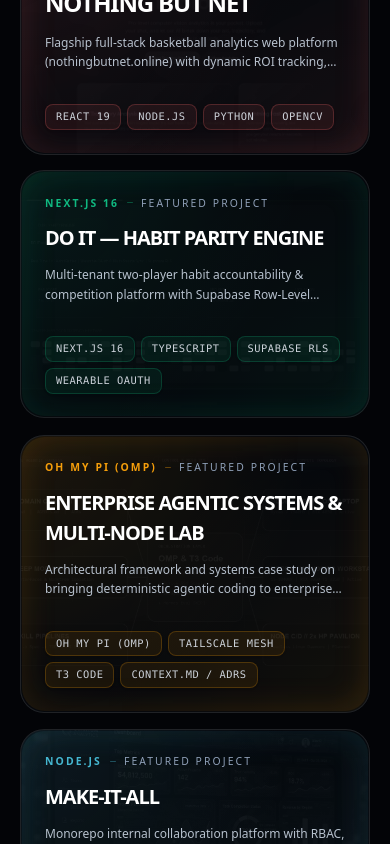
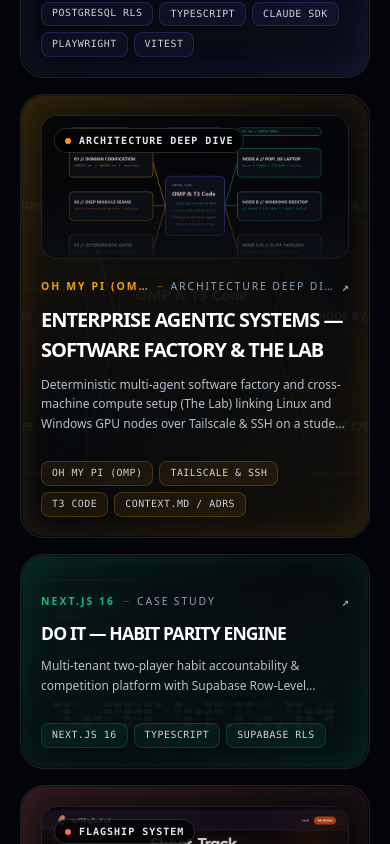
Before and after one commit to Maseeek/portfolio, a Next.js app: page / in a window 390 px wide. Shown: the part 4500-5344 px from the top of the page. Built offline with nearby package versions, Linux system fonts and the light colour scheme.

Commit message:
feat: implement 6-column deterministic Bento packing engine, add navbar X link, and align Software Factory framing

```diff
--- a/app/blog/enterprise-agentic-systems/page.tsx
+++ b/app/blog/enterprise-agentic-systems/page.tsx
@@ -22,13 +22,13 @@
         <div className="space-y-4">
           <div className="inline-flex items-center gap-2 px-3 py-1 rounded-full bg-accent/10 border border-accent/20">
             <Zap className="w-3 h-3 text-accent" />
-            <span className="text-[10px] uppercase tracking-[0.2em] text-accent font-bold">Engineering Framework & Systems Lab</span>
+            <span className="text-[10px] uppercase tracking-[0.2em] text-accent font-bold">The Software Factory & The Lab</span>
           </div>
           <h1 className="text-4xl sm:text-6xl md:text-7xl font-black tracking-tighter text-white uppercase leading-none">
             enterprise<span className="text-accent">agentic</span>systems
           </h1>
           <p className="text-xl md:text-2xl text-muted-foreground font-light tracking-tight max-w-3xl">
-            Bringing deterministic agentic software engineering to enterprise teams, paired with a distributed multi-computer AI agent infrastructure over Tailscale & SSH.
+            Bringing deterministic agentic software engineering to enterprise teams, paired with <strong className="text-white font-medium">The Software Factory</strong> running across <strong className="text-white font-medium">The Lab</strong> over Tailscale & SSH on a student budget.
           </p>
         </div>
 
@@ -97,7 +97,7 @@
             },
             {
               icon: Workflow,
-              title: "Composable Skill Harnesses & Spec Execution",
+              title: "Composable Skill Workflows & Spec Execution",
               artifact: "grill-me → to-spec → to-tickets → TDD",
               desc: "Requirements undergo automated Socratic stress-testing before code is written. Features are broken into orthogonal, file-isolated vertical slices executed concurrently by parallel subagents across isolated worktrees, verified against strict red-green test suites.",
             },
@@ -133,13 +133,13 @@
       <section className="space-y-8 pt-4">
         <div className="space-y-2">
           <div className="inline-flex items-center gap-2 text-xs font-mono uppercase tracking-wider text-accent font-bold">
-            Part 02
+            Part 02 · The Lab
           </div>
           <h2 className="text-3xl md:text-4xl font-black tracking-tight text-white uppercase">
-            Distributed Multi-Computer AI Agent Infrastructure
+            The Lab: Distributed Multi-Computer Compute Setup
           </h2>
           <p className="text-muted-foreground max-w-2xl text-sm md:text-base">
-            A modular, remotely accessible multi-machine environment linking portable Linux development nodes to desktop CUDA compute over a secure Tailscale and SSH mesh.
+            Running the Software Factory on a student budget: linking the computers I already own (portable Linux development + desktop CUDA compute) over a private Tailscale and SSH network before spending on paid cloud credits.
           </p>
         </div>
 
@@ -148,9 +148,9 @@
           <div className="p-4 md:p-6 border-b border-white/10 bg-white/[0.02] flex items-center justify-between">
             <h3 className="font-bold text-white text-base flex items-center gap-2">
               <HardDrive className="w-4 h-4 text-accent" />
-              Hardware Infrastructure Nodes
+              The Lab — Hardware Nodes
             </h3>
-            <span className="text-xs font-mono text-muted-foreground">Tailscale Encrypted Mesh</span>
+            <span className="text-xs font-mono text-muted-foreground">Tailscale Private Network</span>
           </div>
 
           <div className="divide-y divide-white/5 text-sm">
@@ -221,7 +221,7 @@
               </li>
               <li className="flex items-start gap-2">
                 <span className="text-emerald-400 mt-1">•</span>
-                <span><strong>Active Agent Orchestration:</strong> Experimenting with and executing multi-agent pipelines using <strong>Oh My Pi (OMP)</strong> and <strong>T3 Code</strong>.</span>
+                <span><strong>Software Factory Orchestration:</strong> Planning, building, and verifying projects across machines using <strong>Oh My Pi (OMP)</strong> and <strong>T3 Code</strong>.</span>
               </li>
               <li className="flex items-start gap-2">
                 <span className="text-emerald-400 mt-1">•</span>
--- a/app/data/resume.ts
+++ b/app/data/resume.ts
@@ -70,7 +70,7 @@
       description: "Secured competitive 12-month industrial placement in the Systems Team of a FTSE 100 retailer. Leading UI re-architecture for AI Attribution 2.0 using Blazor WebAssembly in a multi-repository, multi-solution microservice ecosystem. Developing internal engineering playbooks and onboarding fellow developers into structured agentic workflows — codifying domain context (CONTEXT.md, ADRs), designing deep-module boundaries to contain blast radius, and enforcing deterministic verification gates.",
       isCurrent: true,
       team: "PIM Strategic Team",
-      skills: ["Blazor WASM", "C# / .NET", "Microservices", "AI Attribution 2.0", "Agentic Harness Design", "Enterprise Systems"],
+      skills: ["Blazor WASM", "C# / .NET", "Microservices", "AI Attribution 2.0", "Agentic Systems", "Enterprise Architecture"],
     },
     {
       company: "Valdris",
@@ -111,14 +111,14 @@
       gallery: [],
     },
     {
-      title: "Nothing But Net",
-      url: "/blog/nothing-but-net",
-      stack: ["React 19", "Node.js", "Python", "OpenCV", "Android (Companion)", "Render"],
-      description: "Flagship full-stack basketball analytics web platform (nothingbutnet.online) with dynamic ROI tracking, physics false-positive rejection, trajectory polynomial regression, and native Android companion capture.",
-      size: "large", // 2x2
-      color: "#FF6B6B", // Coral Red
-      image: "/images/nbn-home.png",
-      gallery: ["/images/nbn-dash.png", "/images/nbn-upload.png"],
+      title: "Enterprise Agentic Systems — Software Factory & The Lab",
+      url: "/blog/enterprise-agentic-systems",
+      stack: ["Oh My Pi (OMP)", "Tailscale & SSH", "T3 Code", "CONTEXT.md / ADRs", "Pop!_OS & CUDA"],
+      description: "Deterministic multi-agent software factory and cross-machine compute setup (The Lab) linking Linux and Windows GPU nodes over Tailscale & SSH on a student budget.",
+      size: "tall", // 2x2 showcase
+      color: "#F59E0B", // Amber
+      image: "/images/agentic-systems.png",
+      gallery: [],
     },
     {
       title: "Do It — Habit Parity Engine",
@@ -131,14 +131,14 @@
       gallery: [],
     },
     {
-      title: "Enterprise Agentic Systems & Multi-Node Lab",
-      url: "/blog/enterprise-agentic-systems",
-      stack: ["Oh My Pi (OMP)", "Tailscale Mesh", "T3 Code", "CONTEXT.md / ADRs", "Pop!_OS & CUDA"],
-      description: "Architectural framework and systems case study on bringing deterministic agentic coding to enterprise teams, paired with a distributed multi-computer AI agent infrastructure over Tailscale & SSH.",
-      size: "wide", // 2x1
-      color: "#F59E0B", // Amber
-      image: "/images/agentic-systems.png",
-      gallery: [],
+      title: "Nothing But Net",
+      url: "/blog/nothing-but-net",
+      stack: ["React 19", "Node.js", "Python", "OpenCV", "Android (Companion)", "Render"],
+      description: "Flagship full-stack basketball analytics web platform (nothingbutnet.online) with dynamic ROI tracking, physics false-positive rejection, trajectory polynomial regression, and native Android companion capture.",
+      size: "large", // 4x2 hero
+      color: "#FF6B6B", // Coral Red
+      image: "/images/nbn-home.png",
+      gallery: ["/images/nbn-dash.png", "/images/nbn-upload.png"],
     },
     {
       title: "Make-It-All",
@@ -167,7 +167,7 @@
       description: "Desktop software applying strict OOP (Inheritance, Polymorphism, Encapsulation) with modular role separation between Administrator and Customer workflows.",
       size: "medium", // 1x1
       color: "#8B5CF6", // Violet
-      image: "/images/embedded-payroll.png",
+      image: "/images/event-ticket-booking.png",
       gallery: [],
     },
     {
--- a/components/projects-section.tsx
+++ b/components/projects-section.tsx
@@ -2,7 +2,7 @@
 
 import { useState } from "react";
 import { motion, AnimatePresence } from "framer-motion";
-import { ProjectBentoCard } from "@/components/ui/project-bento-card";
+import { ProjectBentoCard, type BentoShape } from "@/components/ui/project-bento-card";
 import { resumeData } from "@/app/data/resume";
 import { Layers, Cpu, Globe, Binary } from "lucide-react";
 
@@ -21,6 +21,38 @@
   { key: "systems", label: "Systems & Security", icon: Binary },
 ];
 
+const BENTO_PACKING_PATTERNS: Record<number, BentoShape[]> = {
+  1: ["hero"],
+  2: ["hero", "tall"],
+  3: ["hero", "compact", "compact"],
+  4: ["hero", "tall", "wide", "wide"],
+  5: ["hero", "compact", "compact", "wide", "wide"],
+  6: ["hero", "compact", "compact", "compact", "hero", "compact"],
+  7: ["hero", "tall", "compact", "hero", "compact", "wide", "wide"],
+  8: ["hero", "tall", "compact", "hero", "compact", "compact", "compact", "compact"],
+  9: ["hero", "tall", "compact", "hero", "compact", "wide", "wide", "wide", "wide"],
+  10: ["hero", "tall", "compact", "hero", "compact", "wide", "wide", "compact", "compact", "compact"],
+};
+
+export function getBentoShapes(total: number): BentoShape[] {
+  if (total <= 0) return [];
+  if (BENTO_PACKING_PATTERNS[total]) {
+    return BENTO_PACKING_PATTERNS[total];
+  }
+  const base = [...BENTO_PACKING_PATTERNS[10]];
+  const remaining = total - 10;
+  for (let i = 0; i < remaining; i++) {
+    base.push(remaining % 2 === 0 ? "wide" : "compact");
+  }
+  return base;
+}
+
+const SHAPE_SPAN_CLASSES: Record<BentoShape, string> = {
+  hero: "md:col-span-4 md:row-span-2",
+  tall: "md:col-span-2 md:row-span-2",
+  wide: "md:col-span-3 md:row-span-1",
+  compact: "md:col-span-2 md:row-span-1",
+};
 export const ProjectsSection = () => {
   const [activeCategory, setActiveCategory] = useState<CategoryKey>("all");
 
@@ -71,12 +103,15 @@
         combined.includes("oop") ||
         combined.includes("rls") ||
         combined.includes("security") ||
-        combined.includes("hardware")
+        combined.includes("hardware") ||
+        combined.includes("tailscale") ||
+        combined.includes("linux")
       );
     }
     return true;
   });
 
+  const shapes = getBentoShapes(filteredProjects.length);
   return (
     <section id="work" className="relative py-16 md:py-24 lg:py-28">
       {/* Section Background Glow - Hardware Composited */}
@@ -130,33 +165,32 @@
           </div>
         </div>
 
-        {/* Bento Grid with Framer Motion AnimatePresence */}
+        {/* 6-Column Deterministic Bento Grid with Framer Motion AnimatePresence */}
         <motion.div
           layout
-          className="grid grid-cols-1 md:grid-cols-3 auto-rows-[minmax(180px,auto)] gap-4 md:gap-6"
+          className="grid grid-cols-1 md:grid-cols-6 auto-rows-[minmax(215px,auto)] grid-flow-dense gap-4 md:gap-5"
         >
           <AnimatePresence mode="popLayout">
-            {filteredProjects.map((project) => (
+            {filteredProjects.map((project, index) => {
+              const shape = shapes[index] ?? "compact";
+              return (
                 <motion.div
                   key={project.title}
                   layout
-                initial={{ opacity: 0, scale: 0.95 }}
+                  initial={{ opacity: 0, scale: 0.96 }}
                   animate={{ opacity: 1, scale: 1 }}
-                exit={{ opacity: 0, scale: 0.95 }}
+                  exit={{ opacity: 0, scale: 0.96 }}
                   transition={{ duration: 0.35, ease: [0.16, 1, 0.3, 1] }}
-                className={
-                  project.size === "large"
-                    ? "md:col-span-2 md:row-span-2"
-                    : project.size === "wide"
-                    ? "md:col-span-2 md:row-span-1"
-                    : project.size === "tall"
-                    ? "md:col-span-1 md:row-span-2"
-                    : "md:col-span-1 md:row-span-1"
-                }
+                  className={filteredProjects.length === 1 ? "md:col-span-6 md:row-span-2" : SHAPE_SPAN_CLASSES[shape]}
                 >
-                <ProjectBentoCard project={project} className="h-full" />
+                  <ProjectBentoCard
+                    project={project}
+                    shape={shape}
+                    className="h-full"
+                  />
                 </motion.div>
-            ))}
+              );
+            })}
           </AnimatePresence>
         </motion.div>
       </div>
--- a/components/ui/project-bento-card.tsx
+++ b/components/ui/project-bento-card.tsx
@@ -3,6 +3,8 @@
 import Image from "next/image";
 import Link from "next/link";
 import React from "react";
+
+export type BentoShape = "hero" | "tall" | "wide" | "compact";
 
 interface ProjectBentoCardProps {
   project: {
@@ -13,12 +15,15 @@
     color?: string;
     image?: string;
     url?: string;
+    event?: string;
   };
+  shape?: BentoShape;
   className?: string;
 }
 
 export const ProjectBentoCard = ({
   project,
+  shape = "compact",
   className,
 }: ProjectBentoCardProps) => {
   const rafRef = React.useRef<number | null>(null);
@@ -37,6 +42,15 @@
 
   const themeColor = project.color || "#6366f1";
   const isInternal = project.url && project.url.startsWith("/");
+  const isShowcase = shape === "hero" || shape === "tall";
+  const maxPills =
+    shape === "hero" ? 6 : shape === "wide" ? 5 : shape === "tall" ? 4 : 3;
+  const shapeBadge =
+    shape === "hero"
+      ? "Flagship System"
+      : shape === "tall"
+      ? "Architecture Deep Dive"
+      : project.event || "Case Study";
 
   const cardContent = (
     <>
@@ -46,67 +60,126 @@
         style={{
           background: `radial-gradient(circle at 0% 0%, ${themeColor}25 0%, transparent 65%),
                       radial-gradient(circle at 100% 100%, ${themeColor}15 0%, transparent 60%)`,
-          opacity: 0.7,
+          opacity: 0.75,
         }}
       />
 
       {/* Hardware-Accelerated Spotlight Effect */}
       <div
         className="pointer-events-none absolute -inset-px opacity-0 transition-opacity duration-500 group-hover:opacity-100 spotlight-effect"
-        style={{
-          ['--spotlight-color' as any]: `${themeColor}30`,
-        }}
+        style={
+          {
+            "--spotlight-color": `${themeColor}30`,
+          } as React.CSSProperties
+        }
       />
 
-      {/* Background image */}
+      {/* Ambient Background Image for all cards */}
       {project.image && (
-        <div className="absolute inset-0 opacity-[0.05] group-hover:opacity-[0.22] transition-all duration-700 pointer-events-none">
+        <div
+          className={cn(
+            "absolute inset-0 transition-all duration-700 pointer-events-none",
+            isShowcase
+              ? "opacity-[0.04] group-hover:opacity-[0.12]"
+              : "opacity-[0.07] group-hover:opacity-[0.24]"
+          )}
+        >
           <Image
             src={project.image}
             alt={project.title}
             fill
-            sizes="(max-width: 768px) 100vw, (max-width: 1200px) 50vw, 33vw"
+            sizes="(max-width: 768px) 100vw, (max-width: 1200px) 66vw, 50vw"
             className="object-cover grayscale transition-all duration-700 group-hover:grayscale-0 group-hover:scale-105"
             loading="lazy"
           />
         </div>
       )}
 
+      {/* Framed Visual Preview Window for Multi-Row Showcase Shapes (Hero 4x2 & Tall 2x2) */}
+      {isShowcase && project.image && (
+        <div
+          className={cn(
+            "relative z-10 w-full overflow-hidden rounded-2xl border border-white/10 bg-black/50 mb-5 shrink-0",
+            shape === "hero" ? "h-44 md:h-56" : "h-36 md:h-44"
+          )}
+        >
+          <Image
+            src={project.image}
+            alt={`${project.title} architecture preview`}
+            fill
+            sizes="(max-width: 768px) 100vw, 66vw"
+            className="object-cover object-top opacity-80 group-hover:opacity-100 group-hover:scale-[1.03] transition-all duration-700"
+            loading="lazy"
+          />
+          <div className="absolute inset-0 bg-gradient-to-t from-[#0b0e14] via-transparent to-transparent opacity-80" />
+          <div className="absolute top-3 left-3 flex items-center gap-2 px-2.5 py-1 rounded-full bg-black/75 border border-white/15 backdrop-blur-md">
+            <span
+              className="w-1.5 h-1.5 rounded-full"
+              style={{ backgroundColor: themeColor }}
+            />
+            <span className="text-[10px] font-mono uppercase tracking-widest text-slate-200 font-semibold">
+              {shapeBadge}
+            </span>
+          </div>
+        </div>
+      )}
+
       {/* Content */}
-      <div className="relative z-10">
-        <div className="flex items-center justify-between gap-2 mb-3">
-          <div className="flex items-center gap-2">
-            <span className="text-[0.65rem] uppercase tracking-[0.2em] font-bold" style={{ color: themeColor }}>
+      <div className="relative z-10 flex flex-col justify-end flex-grow">
+        <div className="flex items-center justify-between gap-2 mb-2.5">
+          <div className="flex items-center gap-2 min-w-0">
+            <span
+              className="text-[0.65rem] uppercase tracking-[0.2em] font-bold truncate"
+              style={{ color: themeColor }}
+            >
               {project.stack[0]}
             </span>
-            <div className="w-1.5 h-[1px] rounded-full" style={{ backgroundColor: `${themeColor}60` }} />
-            <span className="text-[0.65rem] uppercase tracking-[0.2em] text-slate-400 font-medium">
-              Featured Project
+            <div
+              className="w-1.5 h-[1px] rounded-full shrink-0"
+              style={{ backgroundColor: `${themeColor}60` }}
+            />
+            <span className="text-[0.65rem] uppercase tracking-[0.18em] text-slate-400 font-medium truncate">
+              {shapeBadge}
             </span>
           </div>
-          <span className="opacity-0 group-hover:opacity-100 transition-all duration-300 text-xs font-mono font-bold text-white group-hover:translate-x-0.5 group-hover:-translate-y-0.5">
+          <span className="opacity-60 group-hover:opacity-100 transition-all duration-300 text-xs font-mono font-bold text-white group-hover:translate-x-0.5 group-hover:-translate-y-0.5 shrink-0">
             ↗
           </span>
         </div>
 
-        <h3 className={cn(
-          "font-black tracking-tighter uppercase mb-3 leading-[0.95] transition-transform duration-500 group-hover:translate-x-1 text-white",
-          project.size === "large" ? "text-[clamp(1.5rem,4vw,2.5rem)]" : "text-[clamp(1.25rem,2.5vw,1.75rem)]"
-        )}>
+        <h3
+          className={cn(
+            "font-black tracking-tighter uppercase mb-2.5 leading-[0.96] transition-transform duration-500 group-hover:translate-x-1 text-white",
+            shape === "hero"
+              ? "text-[clamp(1.5rem,3vw,2.35rem)]"
+              : shape === "tall" || shape === "wide"
+              ? "text-[clamp(1.25rem,2.1vw,1.65rem)]"
+              : "text-[clamp(1.1rem,1.7vw,1.35rem)]"
+          )}
+        >
           {project.title}
         </h3>
 
-        <p className="text-slate-300/90 text-xs md:text-sm leading-relaxed font-light max-w-md line-clamp-2 group-hover:text-white transition-colors">
+        <p
+          className={cn(
+            "text-slate-300/90 text-xs md:text-sm leading-relaxed font-light group-hover:text-white transition-colors",
+            shape === "hero"
+              ? "max-w-2xl line-clamp-3"
+              : shape === "tall"
+              ? "max-w-md line-clamp-3"
+              : "max-w-xl line-clamp-2"
+          )}
+        >
           {project.description}
         </p>
 
         {/* Tech stack pills & Case Study CTA */}
-        <div className="flex items-center justify-between gap-2 mt-6 pt-2">
+        <div className="flex items-center justify-between gap-2 mt-5 pt-2">
           <div className="flex flex-wrap gap-1.5 opacity-90 group-hover:opacity-100 transition-all duration-300">
-            {project.stack.slice(0, 4).map((tech) => (
+            {project.stack.slice(0, maxPills).map((tech) => (
               <span
                 key={tech}
-                className="text-[0.65rem] uppercase tracking-wider text-slate-200 px-2.5 py-1 rounded-lg border font-mono font-medium shadow-sm transition-transform duration-300 group-hover:scale-105"
+                className="text-[0.62rem] uppercase tracking-wider text-slate-200 px-2.5 py-1 rounded-lg border font-mono font-medium shadow-sm transition-transform duration-300 group-hover:scale-105"
                 style={{
                   backgroundColor: `${themeColor}18`,
                   borderColor: `${themeColor}40`,
@@ -118,7 +191,7 @@
           </div>
 
           <span
-            className="hidden sm:inline-flex items-center gap-1 text-[11px] font-mono font-bold uppercase tracking-wider opacity-0 group-hover:opacity-100 transition-all duration-300 transform translate-x-2 group-hover:translate-x-0"
+            className="hidden sm:inline-flex items-center gap-1 text-[11px] font-mono font-bold uppercase tracking-wider opacity-75 group-hover:opacity-100 transition-all duration-300 transform translate-x-1 group-hover:translate-x-0 shrink-0"
             style={{ color: themeColor }}
           >
             Case Study →
@@ -130,22 +203,17 @@
       <div
         className="absolute inset-0 border border-white/0 group-hover:border-white/25 rounded-3xl transition-all duration-500 pointer-events-none"
         style={{
-          boxShadow: `inset 0 0 35px ${themeColor}25`
+          boxShadow: `inset 0 0 35px ${themeColor}25`,
         }}
       />
     </>
   );
 
   const sharedClasses = cn(
-    "p-card group relative flex flex-col justify-end overflow-hidden rounded-3xl border border-white/10 bg-card/40 backdrop-blur-xl p-6 md:p-8",
+    "p-card group relative flex flex-col justify-between h-full w-full overflow-hidden rounded-3xl border border-white/10 bg-card/40 backdrop-blur-xl p-5 md:p-7",
     "transition-all duration-500 ease-[cubic-bezier(0.16,1,0.3,1)]",
-    "hover:border-accent/50 hover:-translate-y-1.5 hover:shadow-[0_0_50px_rgba(99,102,241,0.2)] hover:bg-card/70",
+    "hover:border-accent/50 hover:-translate-y-1 hover:shadow-[0_0_50px_rgba(99,102,241,0.2)] hover:bg-card/70",
     "focus-visible:ring-2 focus-visible:ring-accent focus-visible:outline-none",
-    project.size === "large" && "md:col-span-2 md:row-span-2",
-    project.size === "wide" && "md:col-span-2 md:row-span-1",
-    project.size === "tall" && "md:col-span-1 md:row-span-2",
-    project.size === "medium" && "md:col-span-1 md:row-span-1",
-    project.size === "small" && "md:col-span-1 md:row-span-1",
     className
   );
 
```
Also changed, not shown: components/navbar.tsx (+17 -0 lines), public/images/agentic-systems.png, public/images/event-ticket-booking.png (added). Lines whose indentation alone changed are shown as unchanged.
